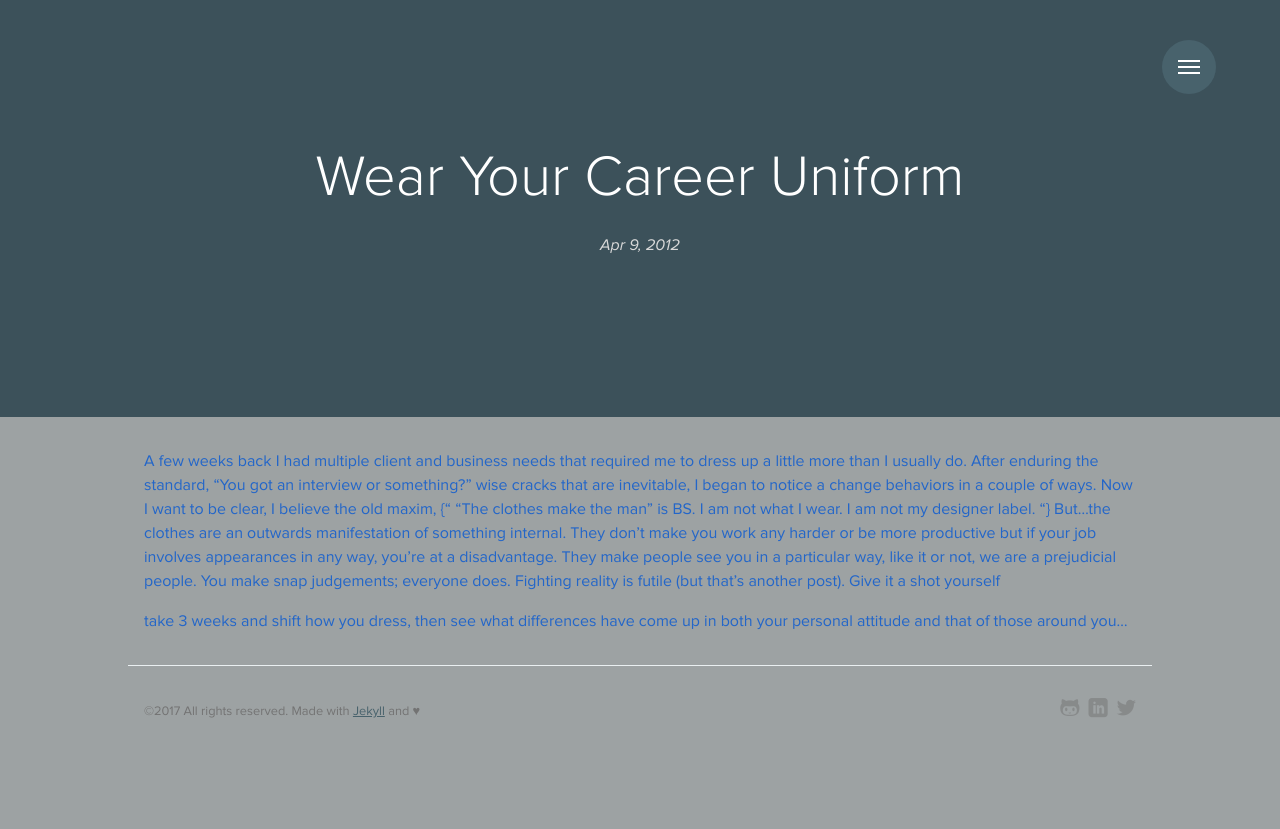
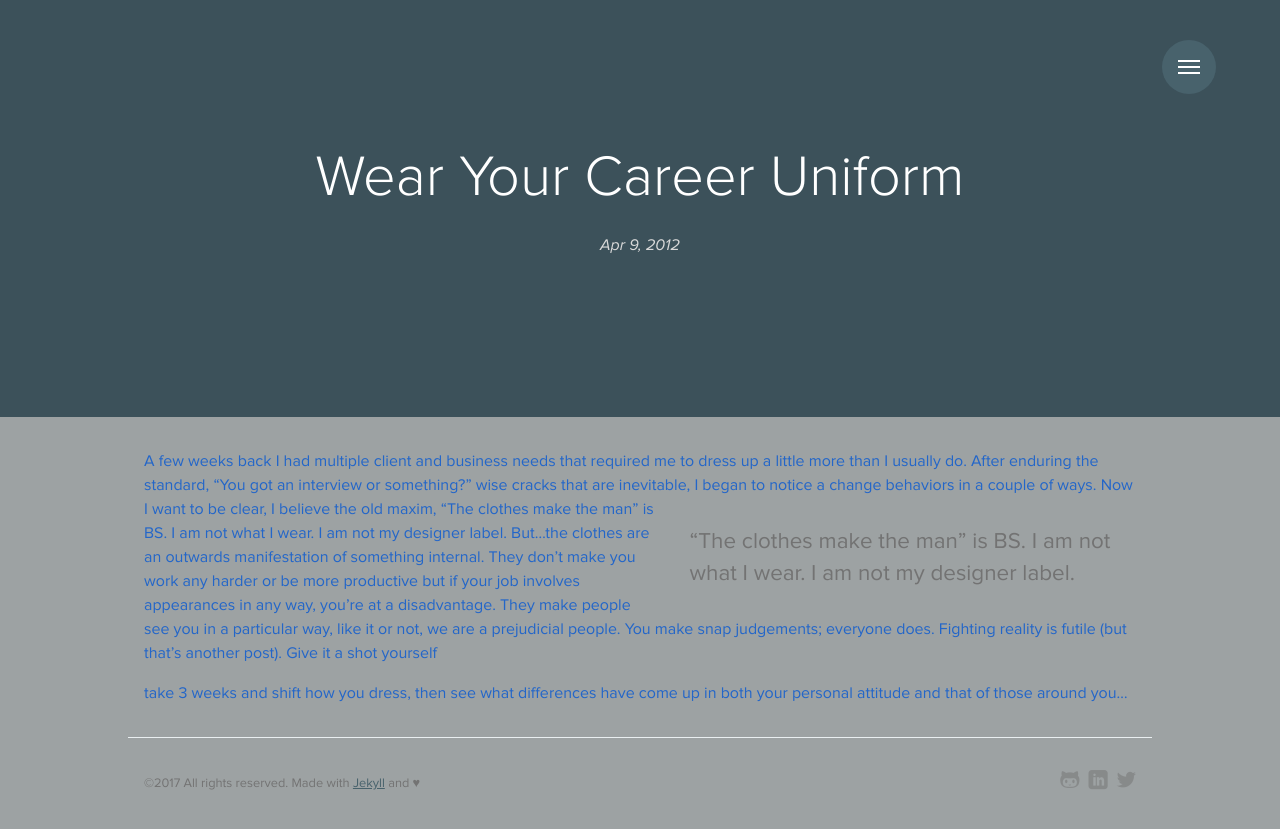
Before and after one commit to davidmohara/blog, a Jekyll site: the page built from _posts/2012-04-09-wear-your-career-uniform.markdown, in a window 1280 px wide. Shown: the top 829 px of the page. Built offline with Jekyll 4.4.1, drawn with Linux system fonts in a browser that asks for light colours; some web fonts are replaced; some of the changed lines change nothing that is shown.

Commit message:
Replicated

```diff
--- a/_plugins/pullquote.rb
+++ b/_plugins/pullquote.rb
@@ -22,20 +22,19 @@
 module Jekyll
 
   class PullquoteTag < Liquid::Block
-    PullQuoteMarkup = /\{(.+)\}/i
-
     def initialize(tag_name, markup, tokens)
+      @align = (markup =~ /left/i) ? "left" : "right"
       super
     end
 
     def render(context)
       output = super
-      # if output.join =~ /\{"\s*(.+)\s*"\}/
-      #   @quote = $1
-      #   "<span class='has-pullquote' data-pullquote='#{@quote}'>#{output.join.gsub(/\{"\s*|\s*"\}/, '')}</span>"
-      # else
-      #   return "Surround your pullquote like this {! text to be quoted !}"
-      # end
+      if output =~ /\{"\s*(.+?)\s*"\}/m
+        @quote = RubyPants.new($1).to_html
+        "<span class='pullquote pullquote-#{@align}' data-pullquote='#{@quote}'>#{output.gsub(/\{"\s*|\s*"\}/, '')}</span>"
+      else
+        return "Surround your pullquote like this {\" text to be quoted \"}"
+      end
     end
   end
 end
--- /dev/null
+++ b/_plugins/rubypants.rb
@@ -0,0 +1,489 @@
+#
+# = RubyPants -- SmartyPants ported to Ruby
+#
+# Ported by Christian Neukirchen <mailto:chneukirchen@gmail.com>
+#   Copyright (C) 2004 Christian Neukirchen
+#
+# Incooporates ideas, comments and documentation by Chad Miller
+#   Copyright (C) 2004 Chad Miller
+#
+# Original SmartyPants by John Gruber
+#   Copyright (C) 2003 John Gruber
+#
+
+#
+# = RubyPants -- SmartyPants ported to Ruby
+#
+# == Synopsis
+#
+# RubyPants is a Ruby port of the smart-quotes library SmartyPants.
+#
+# The original "SmartyPants" is a free web publishing plug-in for
+# Movable Type, Blosxom, and BBEdit that easily translates plain ASCII
+# punctuation characters into "smart" typographic punctuation HTML
+# entities.
+#
+#
+# == Description
+#
+# RubyPants can perform the following transformations:
+#
+# * Straight quotes (<tt>"</tt> and <tt>'</tt>) into "curly" quote
+#   HTML entities
+# * Backticks-style quotes (<tt>``like this''</tt>) into "curly" quote
+#   HTML entities
+# * Dashes (<tt>--</tt> and <tt>---</tt>) into en- and em-dash
+#   entities
+# * Three consecutive dots (<tt>...</tt> or <tt>. . .</tt>) into an
+#   ellipsis entity
+#
+# This means you can write, edit, and save your posts using plain old
+# ASCII straight quotes, plain dashes, and plain dots, but your
+# published posts (and final HTML output) will appear with smart
+# quotes, em-dashes, and proper ellipses.
+#
+# RubyPants does not modify characters within <tt><pre></tt>,
+# <tt><code></tt>, <tt><kbd></tt>, <tt><math></tt> or
+# <tt><script></tt> tag blocks. Typically, these tags are used to
+# display text where smart quotes and other "smart punctuation" would
+# not be appropriate, such as source code or example markup.
+#
+#
+# == Backslash Escapes
+#
+# If you need to use literal straight quotes (or plain hyphens and
+# periods), RubyPants accepts the following backslash escape sequences
+# to force non-smart punctuation. It does so by transforming the
+# escape sequence into a decimal-encoded HTML entity:
+#
+#   \\    \"    \'    \.    \-    \`
+#
+# This is useful, for example, when you want to use straight quotes as
+# foot and inch marks: 6'2" tall; a 17" iMac.  (Use <tt>6\'2\"</tt>
+# resp. <tt>17\"</tt>.)
+#
+#
+# == Algorithmic Shortcomings
+#
+# One situation in which quotes will get curled the wrong way is when
+# apostrophes are used at the start of leading contractions. For
+# example:
+#
+#   'Twas the night before Christmas.
+#
+# In the case above, RubyPants will turn the apostrophe into an
+# opening single-quote, when in fact it should be a closing one. I
+# don't think this problem can be solved in the general case--every
+# word processor I've tried gets this wrong as well. In such cases,
+# it's best to use the proper HTML entity for closing single-quotes
+# ("<tt>&#8217;</tt>") by hand.
+#
+#
+# == Bugs
+#
+# To file bug reports or feature requests (except see above) please
+# send email to: mailto:chneukirchen@gmail.com
+#
+# If the bug involves quotes being curled the wrong way, please send
+# example text to illustrate.
+#
+#
+# == Authors
+#
+# John Gruber did all of the hard work of writing this software in
+# Perl for Movable Type and almost all of this useful documentation.
+# Chad Miller ported it to Python to use with Pyblosxom.
+#
+# Christian Neukirchen provided the Ruby port, as a general-purpose
+# library that follows the *Cloth API.
+#
+#
+# == Copyright and License
+#
+# === SmartyPants license:
+#
+# Copyright (c) 2003 John Gruber
+# (http://daringfireball.net)
+# All rights reserved.
+#
+# Redistribution and use in source and binary forms, with or without
+# modification, are permitted provided that the following conditions
+# are met:
+#
+# * Redistributions of source code must retain the above copyright
+#   notice, this list of conditions and the following disclaimer.
+#
+# * Redistributions in binary form must reproduce the above copyright
+#   notice, this list of conditions and the following disclaimer in
+#   the documentation and/or other materials provided with the
+#   distribution.
+#
+# * Neither the name "SmartyPants" nor the names of its contributors
+#   may be used to endorse or promote products derived from this
+#   software without specific prior written permission.
+#
+# This software is provided by the copyright holders and contributors
+# "as is" and any express or implied warranties, including, but not
+# limited to, the implied warranties of merchantability and fitness
+# for a particular purpose are disclaimed. In no event shall the
+# copyright owner or contributors be liable for any direct, indirect,
+# incidental, special, exemplary, or consequential damages (including,
+# but not limited to, procurement of substitute goods or services;
+# loss of use, data, or profits; or business interruption) however
+# caused and on any theory of liability, whether in contract, strict
+# liability, or tort (including negligence or otherwise) arising in
+# any way out of the use of this software, even if advised of the
+# possibility of such damage.
+#
+# === RubyPants license
+#
+# RubyPants is a derivative work of SmartyPants and smartypants.py.
+#
+# Redistribution and use in source and binary forms, with or without
+# modification, are permitted provided that the following conditions
+# are met:
+#
+# * Redistributions of source code must retain the above copyright
+#   notice, this list of conditions and the following disclaimer.
+#
+# * Redistributions in binary form must reproduce the above copyright
+#   notice, this list of conditions and the following disclaimer in
+#   the documentation and/or other materials provided with the
+#   distribution.
+#
+# This software is provided by the copyright holders and contributors
+# "as is" and any express or implied warranties, including, but not
+# limited to, the implied warranties of merchantability and fitness
+# for a particular purpose are disclaimed. In no event shall the
+# copyright owner or contributors be liable for any direct, indirect,
+# incidental, special, exemplary, or consequential damages (including,
+# but not limited to, procurement of substitute goods or services;
+# loss of use, data, or profits; or business interruption) however
+# caused and on any theory of liability, whether in contract, strict
+# liability, or tort (including negligence or otherwise) arising in
+# any way out of the use of this software, even if advised of the
+# possibility of such damage.
+#
+#
+# == Links
+#
+# John Gruber:: http://daringfireball.net
+# SmartyPants:: http://daringfireball.net/projects/smartypants
+#
+# Chad Miller:: http://web.chad.org
+#
+# Christian Neukirchen:: http://kronavita.de/chris
+#
+
+
+class RubyPants < String
+
+  # Create a new RubyPants instance with the text in +string+.
+  #
+  # Allowed elements in the options array:
+  #
+  # 0  :: do nothing
+  # 1  :: enable all, using only em-dash shortcuts
+  # 2  :: enable all, using old school en- and em-dash shortcuts (*default*)
+  # 3  :: enable all, using inverted old school en and em-dash shortcuts
+  # -1 :: stupefy (translate HTML entities to their ASCII-counterparts)
+  #
+  # If you don't like any of these defaults, you can pass symbols to change
+  # RubyPants' behavior:
+  #
+  # <tt>:quotes</tt>        :: quotes
+  # <tt>:backticks</tt>     :: backtick quotes (``double'' only)
+  # <tt>:allbackticks</tt>  :: backtick quotes (``double'' and `single')
+  # <tt>:dashes</tt>        :: dashes
+  # <tt>:oldschool</tt>     :: old school dashes
+  # <tt>:inverted</tt>      :: inverted old school dashes
+  # <tt>:ellipses</tt>      :: ellipses
+  # <tt>:convertquotes</tt> :: convert <tt>&quot;</tt> entities to
+  #                            <tt>"</tt> for Dreamweaver users
+  # <tt>:stupefy</tt>       :: translate RubyPants HTML entities
+  #                            to their ASCII counterparts.
+  #
+  def initialize(string, options=[2])
+    super string
+    @options = [*options]
+  end
+
+  # Apply SmartyPants transformations.
+  def to_html
+    do_quotes = do_backticks = do_dashes = do_ellipses = do_stupify = nil
+    convert_quotes = false
+
+    if @options.include? 0
+      # Do nothing.
+      return self
+    elsif @options.include? 1
+      # Do everything, turn all options on.
+      do_quotes = do_backticks = do_ellipses = true
+      do_dashes = :normal
+    elsif @options.include? 2
+      # Do everything, turn all options on, use old school dash shorthand.
+      do_quotes = do_backticks = do_ellipses = true
+      do_dashes = :oldschool
+    elsif @options.include? 3
+      # Do everything, turn all options on, use inverted old school
+      # dash shorthand.
+      do_quotes = do_backticks = do_ellipses = true
+      do_dashes = :inverted
+    elsif @options.include?(-1)
+      do_stupefy = true
+    else
+      do_quotes =                @options.include? :quotes
+      do_backticks =             @options.include? :backticks
+      do_backticks = :both    if @options.include? :allbackticks
+      do_dashes = :normal     if @options.include? :dashes
+      do_dashes = :oldschool  if @options.include? :oldschool
+      do_dashes = :inverted   if @options.include? :inverted
+      do_ellipses =              @options.include? :ellipses
+      convert_quotes =           @options.include? :convertquotes
+      do_stupefy =               @options.include? :stupefy
+    end
+
+    # Parse the HTML
+    tokens = tokenize
+
+    # Keep track of when we're inside <pre> or <code> tags.
+    in_pre = false
+
+    # Here is the result stored in.
+    result = ""
+
+    # This is a cheat, used to get some context for one-character
+    # tokens that consist of just a quote char. What we do is remember
+    # the last character of the previous text token, to use as context
+    # to curl single- character quote tokens correctly.
+    prev_token_last_char = nil
+
+    tokens.each { |token|
+      if token.first == :tag
+        result << token[1]
+        if token[1] =~ %r!<(/?)(?:pre|code|kbd|script|math)[\s>]!
+          in_pre = ($1 != "/")  # Opening or closing tag?
+        end
+      else
+        t = token[1]
+
+        # Remember last char of this token before processing.
+        last_char = t[-1].chr
+
+        unless in_pre
+          t = process_escapes t
+
+          t.gsub!(/&quot;/, '"')  if convert_quotes
+
+          if do_dashes
+            t = educate_dashes t            if do_dashes == :normal
+            t = educate_dashes_oldschool t  if do_dashes == :oldschool
+            t = educate_dashes_inverted t   if do_dashes == :inverted
+          end
+
+          t = educate_ellipses t  if do_ellipses
+
+          # Note: backticks need to be processed before quotes.
+          if do_backticks
+            t = educate_backticks t
+            t = educate_single_backticks t  if do_backticks == :both
+          end
+
+          if do_quotes
+            if t == "'"
+              # Special case: single-character ' token
+              if prev_token_last_char =~ /\S/
+                t = "&#8217;"
+              else
+                t = "&#8216;"
+              end
+            elsif t == '"'
+              # Special case: single-character " token
+              if prev_token_last_char =~ /\S/
+                t = "&#8221;"
+              else
+                t = "&#8220;"
+              end
+            else
+              # Normal case:
+              t = educate_quotes t
+            end
+          end
+
+          t = stupefy_entities t  if do_stupefy
+        end
+
+        prev_token_last_char = last_char
+        result << t
+      end
+    }
+
+    # Done
+    result
+  end
+
+  protected
+
+  # Return the string, with after processing the following backslash
+  # escape sequences. This is useful if you want to force a "dumb" quote
+  # or other character to appear.
+  #
+  # Escaped are:
+  #      \\    \"    \'    \.    \-    \`
+  #
+  def process_escapes(str)
+    str.gsub('\\\\', '&#92;').
+      gsub('\"', '&#34;').
+      gsub("\\\'", '&#39;').
+      gsub('\.', '&#46;').
+      gsub('\-', '&#45;').
+      gsub('\`', '&#96;')
+  end
+
+  # The string, with each instance of "<tt>--</tt>" translated to an
+  # em-dash HTML entity.
+  #
+  def educate_dashes(str)
+    str.gsub(/--/, '&#8212;')
+  end
+
+  # The string, with each instance of "<tt>--</tt>" translated to an
+  # en-dash HTML entity, and each "<tt>---</tt>" translated to an
+  # em-dash HTML entity.
+  #
+  def educate_dashes_oldschool(str)
+    str.gsub(/---/, '&#8212;').gsub(/--/, '&#8211;')
+  end
+
+  # Return the string, with each instance of "<tt>--</tt>" translated
+  # to an em-dash HTML entity, and each "<tt>---</tt>" translated to
+  # an en-dash HTML entity. Two reasons why: First, unlike the en- and
+  # em-dash syntax supported by +educate_dashes_oldschool+, it's
+  # compatible with existing entries written before SmartyPants 1.1,
+  # back when "<tt>--</tt>" was only used for em-dashes.  Second,
+  # em-dashes are more common than en-dashes, and so it sort of makes
+  # sense that the shortcut should be shorter to type. (Thanks to
+  # Aaron Swartz for the idea.)
+  #
+  def educate_dashes_inverted(str)
+    str.gsub(/---/, '&#8211;').gsub(/--/, '&#8212;')
+  end
+
+  # Return the string, with each instance of "<tt>...</tt>" translated
+  # to an ellipsis HTML entity. Also converts the case where there are
+  # spaces between the dots.
+  #
+  def educate_ellipses(str)
+    str.gsub('...', '&#8230;').gsub('. . .', '&#8230;')
+  end
+
+  # Return the string, with "<tt>``backticks''</tt>"-style single quotes
+  # translated into HTML curly quote entities.
+  #
+  def educate_backticks(str)
+    str.gsub("``", '&#8220;').gsub("''", '&#8221;')
+  end
+
+  # Return the string, with "<tt>`backticks'</tt>"-style single quotes
+  # translated into HTML curly quote entities.
+  #
+  def educate_single_backticks(str)
+    str.gsub("`", '&#8216;').gsub("'", '&#8217;')
+  end
+
+  # Return the string, with "educated" curly quote HTML entities.
+  #
+  def educate_quotes(str)
+    punct_class = '[!"#\$\%\'()*+,\-.\/:;<=>?\@\[\\\\\]\^_`{|}~]'
+
+    str = str.dup
+
+    # Special case if the very first character is a quote followed by
+    # punctuation at a non-word-break. Close the quotes by brute
+    # force:
+    str.gsub!(/^'(?=#{punct_class}\B)/, '&#8217;')
+    str.gsub!(/^"(?=#{punct_class}\B)/, '&#8221;')
+
+    # Special case for double sets of quotes, e.g.:
+    #   <p>He said, "'Quoted' words in a larger quote."</p>
+    str.gsub!(/"'(?=\w)/, '&#8220;&#8216;')
+    str.gsub!(/'"(?=\w)/, '&#8216;&#8220;')
+
+    # Special case for decade abbreviations (the '80s):
+    str.gsub!(/'(?=\d\ds)/, '&#8217;')
+
+    close_class = %![^\ \t\r\n\\[\{\(\-]!
+    dec_dashes = '&#8211;|&#8212;'
+
+    # Get most opening single quotes:
+    str.gsub!(/(\s|&nbsp;|--|&[mn]dash;|#{dec_dashes}|&#x201[34];)'(?=\w)/,
+             '\1&#8216;')
+    # Single closing quotes:
+    str.gsub!(/(#{close_class})'/, '\1&#8217;')
+    str.gsub!(/'(\s|s\b|$)/, '&#8217;\1')
+    # Any remaining single quotes should be opening ones:
+    str.gsub!(/'/, '&#8216;')
+
+    # Get most opening double quotes:
+    str.gsub!(/(\s|&nbsp;|--|&[mn]dash;|#{dec_dashes}|&#x201[34];)"(?=\w)/,
+             '\1&#8220;')
+    # Double closing quotes:
+    str.gsub!(/(#{close_class})"/, '\1&#8221;')
+    str.gsub!(/"(\s|s\b|$)/, '&#8221;\1')
+    # Any remaining quotes should be opening ones:
+    str.gsub!(/"/, '&#8220;')
+
+    str
+  end
+
+  # Return the string, with each RubyPants HTML entity translated to
+  # its ASCII counterpart.
+  #
+  # Note: This is not reversible (but exactly the same as in SmartyPants)
+  #
+  def stupefy_entities(str)
+    str.
+      gsub(/&#8211;/, '-').      # en-dash
+      gsub(/&#8212;/, '--').     # em-dash
+
+      gsub(/&#8216;/, "'").      # open single quote
+      gsub(/&#8217;/, "'").      # close single quote
+
+      gsub(/&#8220;/, '"').      # open double quote
+      gsub(/&#8221;/, '"').      # close double quote
+
+      gsub(/&#8230;/, '...')     # ellipsis
+  end
+
+  # Return an array of the tokens comprising the string. Each token is
+  # either a tag (possibly with nested, tags contained therein, such
+  # as <tt><a href="<MTFoo>"></tt>, or a run of text between
+  # tags. Each element of the array is a two-element array; the first
+  # is either :tag or :text; the second is the actual value.
+  #
+  # Based on the <tt>_tokenize()</tt> subroutine from Brad Choate's
+  # MTRegex plugin.  <http://www.bradchoate.com/past/mtregex.php>
+  #
+  # This is actually the easier variant using tag_soup, as used by
+  # Chad Miller in the Python port of SmartyPants.
+  #
+  def tokenize
+    tag_soup = /([^<]*)(<[^>]*>)/
+
+    tokens = []
+
+    prev_end = 0
+    scan(tag_soup) {
+      tokens << [:text, $1]  if $1 != ""
+      tokens << [:tag, $2]
+
+      prev_end = $~.end(0)
+    }
+
+    if prev_end < size
+      tokens << [:text, self[prev_end..-1]]
+    end
+
+    tokens
+  end
+end
--- a/_sass/_pullquote.scss
+++ b/_sass/_pullquote.scss
@@ -1,4 +1,4 @@
-.has-pullquote:before {
+.pullquote-right:before {
   /* Reset metrics. */
   padding: 0;
   border: none;
@@ -6,14 +6,14 @@
   /* Content */
   content: attr(data-pullquote);
 
-  /* Pull out to the right, modular scale based margins. */
-  float: right;
-  width: 45%;
-  margin: 1em 0 1em 1.5em;
-
   /* Baseline correction */
   position: relative;
   top: 6px;
   font-size: 1.4em;
   line-height: 1.45em;
+  color: $medium-gray-color;
+
+  width: 45%;
+  margin: 1em 0 1em 1.5em;
+  float: right;
 }
```
